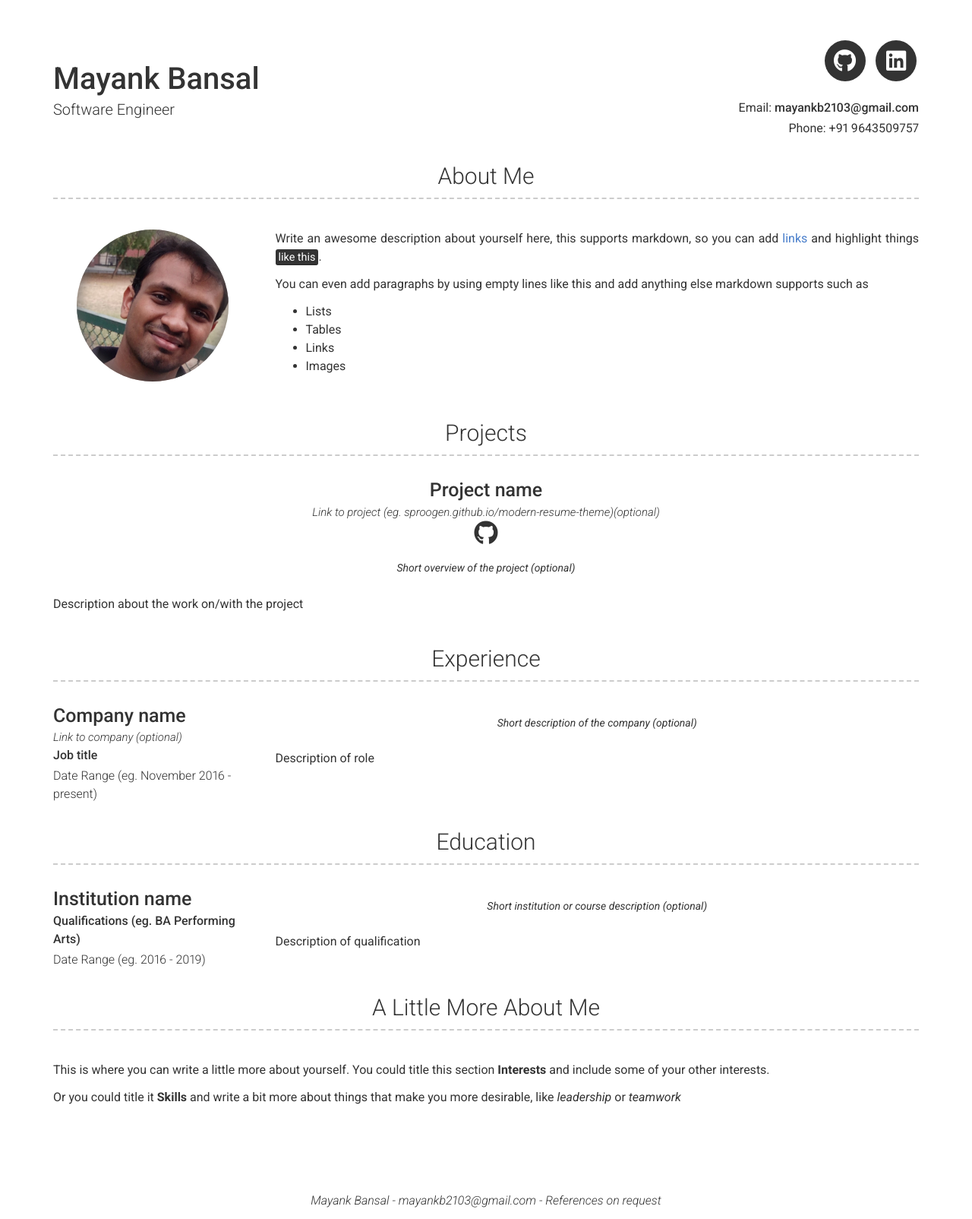
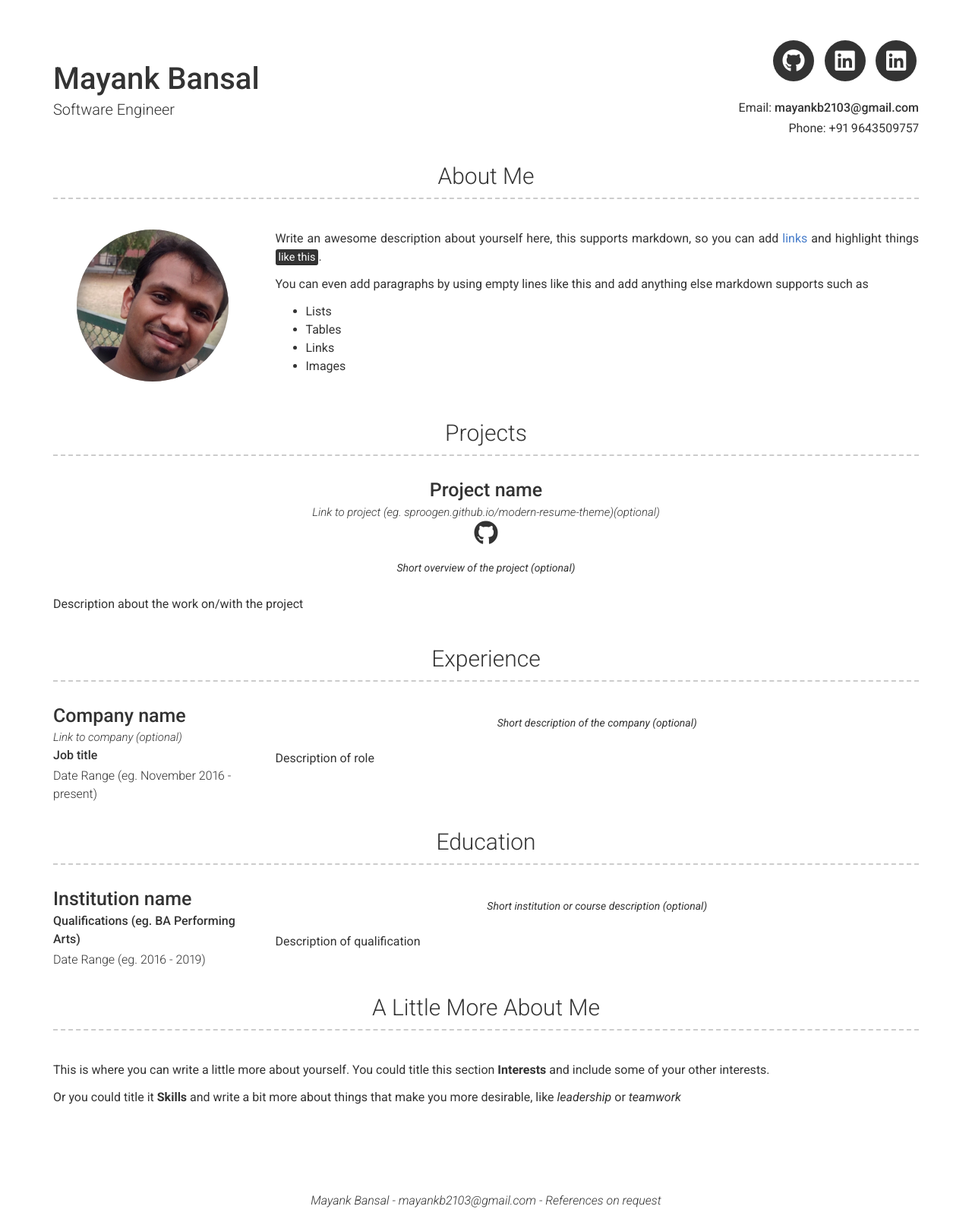
Before and after one commit to mayankb2103/mayankb2103.github.io, a Jekyll site: the page built from index.md, in a window 1280 px wide. Shown: the whole page at 76% size. Built offline with Jekyll 4.4.1, drawn with Linux system fonts in a browser that asks for light colours; nearby versions of some CDN libraries.

Commit message:
Leetcode

```diff
--- a/_config.yml
+++ b/_config.yml
@@ -11,6 +11,7 @@ phone: +91 9643509757
 
 github_username:  mayankb2103
 linkedin_username: mayankb2103
+leetcode_username: mayankb2103
 # About Section
 # about_title: About Me (Use this to override about section title)
 about_profile_image: images/mayank.jpg
--- a/_includes/header.html
+++ b/_includes/header.html
@@ -45,6 +45,13 @@
           <li>
             <a target="_blank" href="https://www.linkedin.com/in/{{ site.linkedin_username| cgi_escape | escape }}" class="button button--sacnite button--round-l">
               <i class="fab fa-linkedin" title="Linkedin link"></i>
+            </a>
+          </li>
+        {%- endif -%}
+        {%- if site.leetcode_username -%}
+          <li>
+            <a target="_blank" href="https://leetcode.com/{{ site.leetcode_username| cgi_escape | escape }}" class="button button--sacnite button--round-l">
+              <i class="fab fa-linkedin" title="Leetcode Link"></i>
             </a>
           </li>
         {%- endif -%}
```
